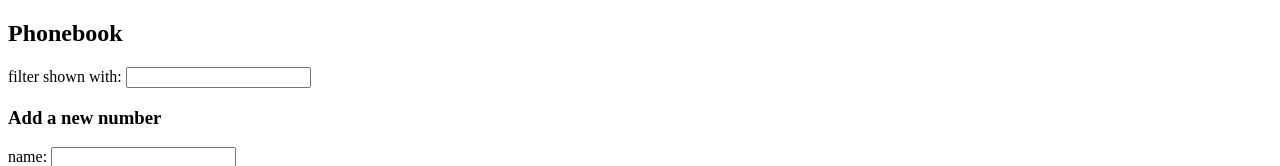
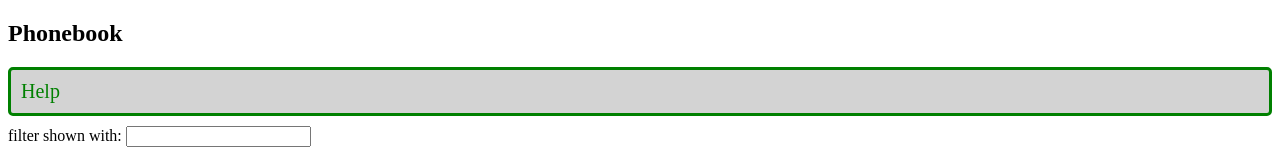
Before and after one commit to Ri-mode/FullStack_palautukset, a React (Create React App) app in the folder osa2/puhelinluettelo/: page / in a window 1280 px wide. Shown: the top 166 px of the page. Built offline with nearby package versions, Linux system fonts and the light colour scheme; no server answers.

Commit message:
Osa 2.19: Improved error message to add, update and remove

```diff
--- a/osa2/puhelinluettelo/src/App.js
+++ b/osa2/puhelinluettelo/src/App.js
@@ -2,14 +2,16 @@ import React, { useState, useEffect } from 'react'
 import Filter from "./components/Filter"
 import Persons from "./components/Persons"
 import PersonForm from "./components/PersonForm"
+import Notification from "./components/Notification"
 import personService from './services/persons'
 
 
 const App = () => {
-  const [ persons, setPersons] = useState([])
+  const [ persons, setPersons ] = useState([])
   const [ newName, setNewName ] = useState('')
   const [ newNumber, setNewNumber ] = useState('')
   const [ filterName, setFilterName ] = useState('')
+  const [ errorMessage, setErrorMessage ] = useState('Help')//null)
 
   const hook = () => {
     personService
@@ -42,7 +44,14 @@ const App = () => {
             .getAll()
             .then(updatedPersons => {
               setPersons(updatedPersons)
-            }))
+            })
+          )
+          .then(() => {
+            setErrorMessage(`Updated ${newName}`)
+            setTimeout(() => {
+              setErrorMessage(null)
+            }, 2500)
+          })
       }
       //window.alert(`${newName} is already added to phonebook`)
     } else {
@@ -55,6 +64,12 @@ const App = () => {
         .then(returnedNumber => {
           console.log('returned', returnedNumber)
           setPersons(persons.concat(returnedNumber))
+        })
+        .then(() => {
+          setErrorMessage(`Added ${newName}`          )
+          setTimeout(() => {
+            setErrorMessage(null)
+          }, 2500)
         })
 
       console.log('Number added', event.target)
@@ -71,6 +86,12 @@ const App = () => {
       personService
         .remove(personToDelete.id)
         .then(() => setPersons(persons.filter(person => person.id !== personToDelete.id)))
+        .then(() => {
+          setErrorMessage(`Removed ${personToDelete.name}`)
+          setTimeout(() => {
+            setErrorMessage(null)
+          }, 2500)
+        })
     }
   }
 
@@ -92,6 +113,7 @@ const App = () => {
   return (
     <div>
       <h2>Phonebook</h2>
+      <Notification message={errorMessage} />
       <Filter
         filterName={filterName}
         handleFilterChange={handleFilterChange}
--- /dev/null
+++ b/osa2/puhelinluettelo/src/components/Notification.js
@@ -0,0 +1,11 @@
+const Notification = ({ message }) => {
+  if (message === null) return null
+
+  return (
+    <div className="error">
+      {message}
+    </div>
+  )
+}
+
+export default Notification
--- /dev/null
+++ b/osa2/puhelinluettelo/src/index.css
@@ -0,0 +1,9 @@
+.error {
+  color: green;
+  background: lightgrey;
+  font-size: 20px;
+  border-style: solid;
+  border-radius: 5px;
+  padding: 10px;
+  margin-bottom: 10px;
+}
--- a/osa2/puhelinluettelo/src/index.js
+++ b/osa2/puhelinluettelo/src/index.js
@@ -1,5 +1,6 @@
 import ReactDOM from 'react-dom'
 import App from './App'
+import './index.css'
 
 ReactDOM.render(
   <App />,
```
